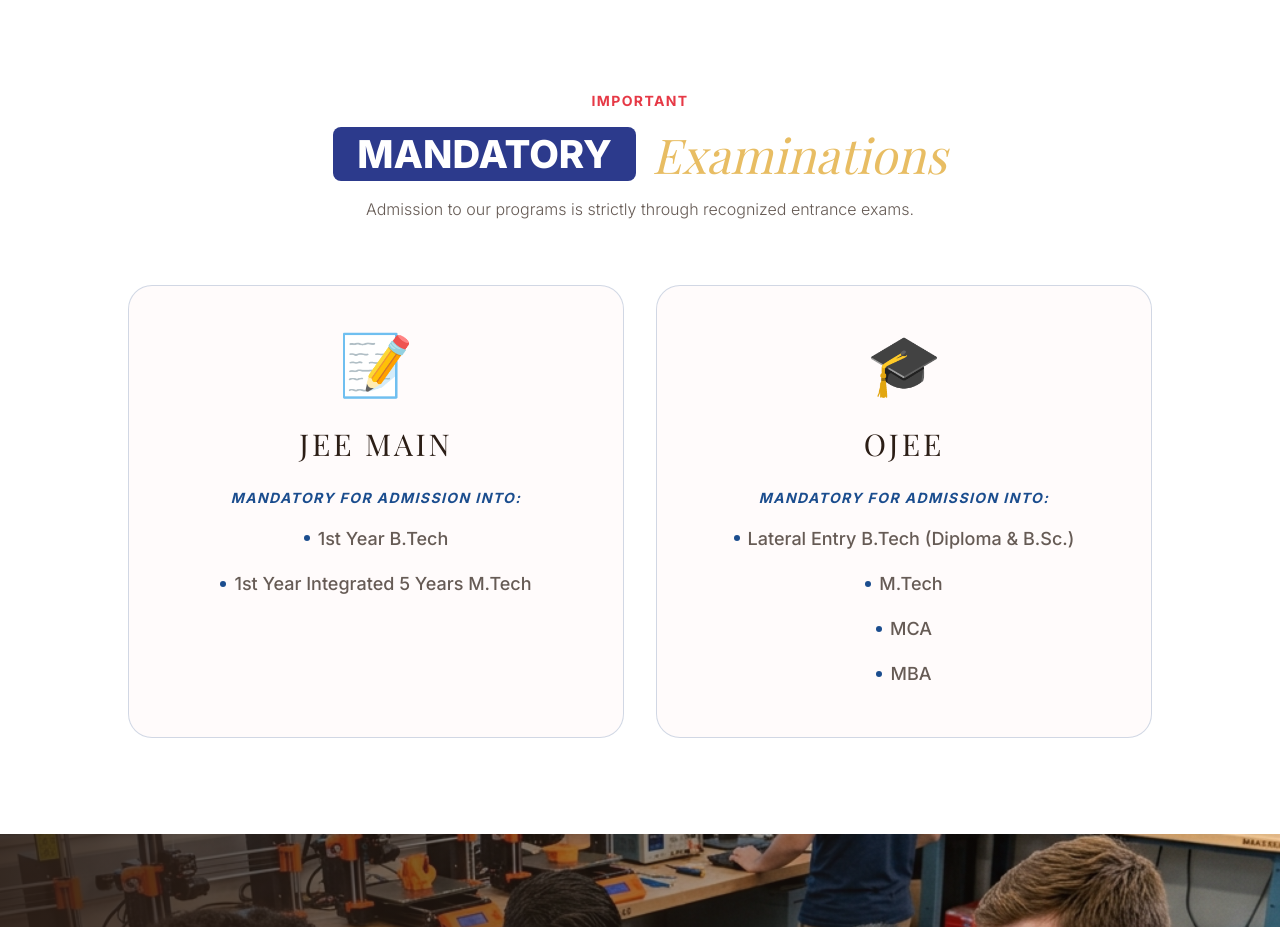
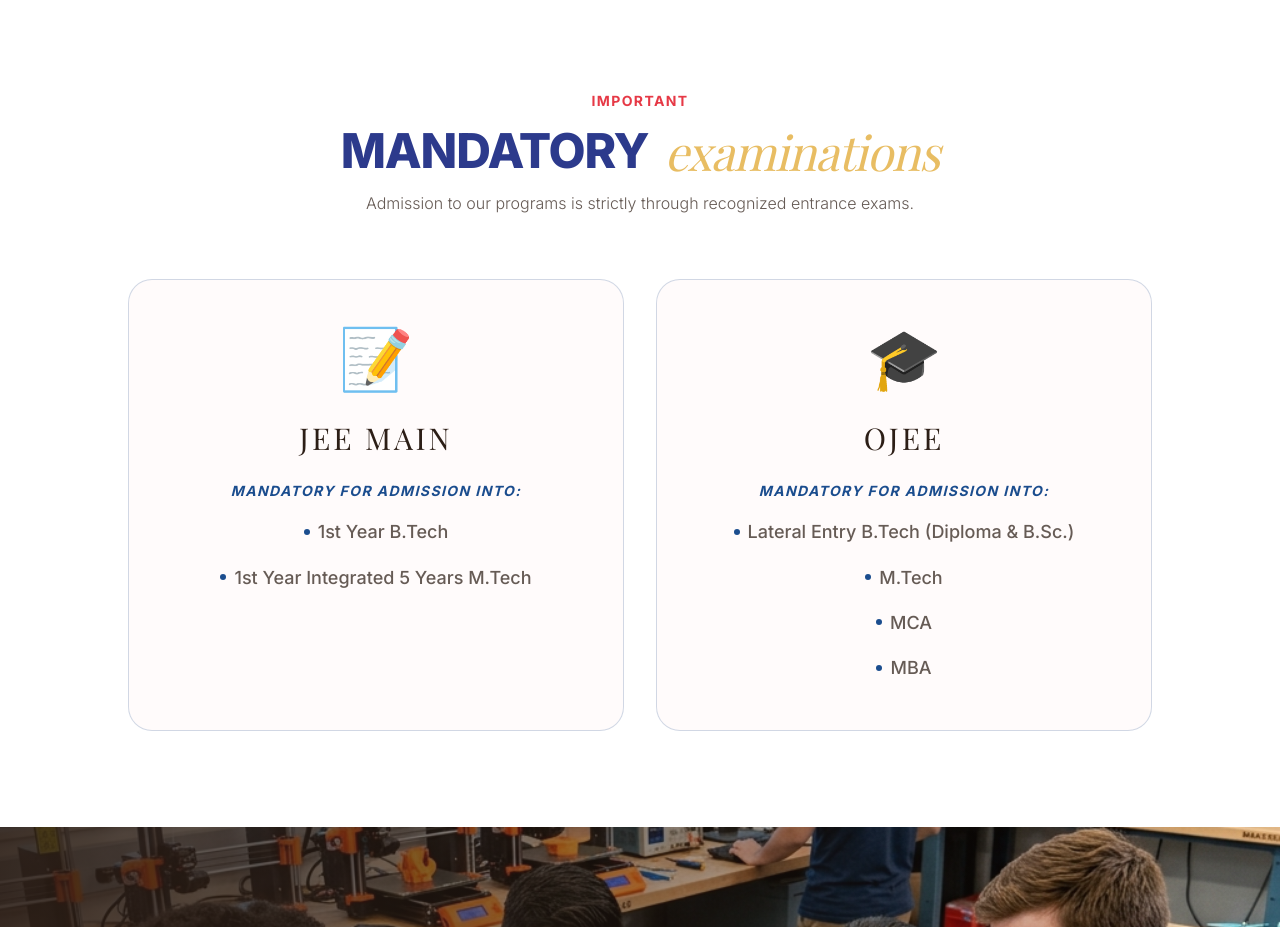
Before and after one commit to sneha12800/admission, a React (Vite) app: page / in a window 1280 px wide. Shown: the part 5580-6507 px from the top of the page. Built offline with nearby package versions, Linux system fonts and the light colour scheme; a web font is replaced by a local one.

Commit message:
feat: update subdomain links and refine section titles for consistency

```diff
--- a/src/components/Exams.jsx
+++ b/src/components/Exams.jsx
@@ -15,10 +15,10 @@ const Exams = () => {
           <motion.h2
             initial={{ opacity: 0, y: 20 }}
             whileInView={{ opacity: 1, y: 0 }}
-            className="text-4xl md:text-5xl font-extrabold flex items-center justify-center gap-4 flex-wrap mb-4 font-sans text-primary"
+            className="text-4xl md:text-5xl font-extrabold flex items-center justify-center gap-4 flex-wrap mb-4 font-sans text-primary uppercase tracking-tight"
           >
-            <span className="bg-inst-blue text-white px-6 py-2 rounded-lg uppercase text-[0.8em]">Mandatory</span>
-            <span className="font-serif italic font-medium text-inst-yellow">Examinations</span>
+            <span className="text-inst-blue">Mandatory</span>
+            <span className="font-serif italic font-medium text-inst-yellow lowercase">Examinations</span>
           </motion.h2>
           <p className="text-[#665b55] max-w-xl mx-auto font-light">Admission to our programs is strictly through recognized entrance exams.</p>
         </div>
--- a/src/components/Navbar.jsx
+++ b/src/components/Navbar.jsx
@@ -17,13 +17,13 @@ const Navbar = () => {
   }, []);
 
   const navLinks = [
-    { name: 'About', href: '#' },
-    { name: 'Admissions', href: '#' },
-    { name: 'Academics', href: '#' },
-    { name: 'Research', href: '#' },
-    { name: 'Campus Life', href: '#' },
-    { name: 'Activities', href: '#' },
-    { name: 'Contact Us', href: '#' },
+    { name: 'About', href: 'https://about-tat.tekkzy.com/' },
+    { name: 'Admissions', href: 'https://admissions-tat.tekkzy.com/' },
+    { name: 'Academics', href: 'https://academics-tat.tekkzy.com/' },
+    { name: 'Research', href: 'https://research-tat.tekkzy.com/' },
+    { name: 'Campus Life', href: 'https://campuslife-tat.tekkzy.com/' },
+    { name: 'Activities', href: 'https://activities-tat.tekkzy.com/' },
+    { name: 'Contact Us', href: 'https://contactus-tat.tekkzy.com/' },
   ];
 
   return (
@@ -37,7 +37,7 @@ const Navbar = () => {
           <span>
             Affiliated to BPUT <span className="mx-2 text-[#FBB03B]">|</span> NAAC 'A' Accredited
           </span>
-          <a href="#" className="flex items-center gap-1.5 hover:text-white transition-colors">
+          <a href="https://alumni-tat.tekkzy.com/" className="flex items-center gap-1.5 hover:text-white transition-colors">
             <Users size={12} />
             Alumni
           </a>
@@ -78,7 +78,7 @@ const Navbar = () => {
           </nav>
 
           {/* CTA BUTTON */}
-          <a href="#" className="bg-[#E63946] hover:bg-[#c92f3a] text-white text-[12px] font-bold px-7 py-3 rounded uppercase transition-colors">
+          <a href="https://apply-now.tekkzy.com/" className="bg-[#E63946] hover:bg-[#c92f3a] text-white text-[12px] font-bold px-7 py-3 rounded uppercase transition-colors">
             Apply Now
           </a>
         </div>
```
